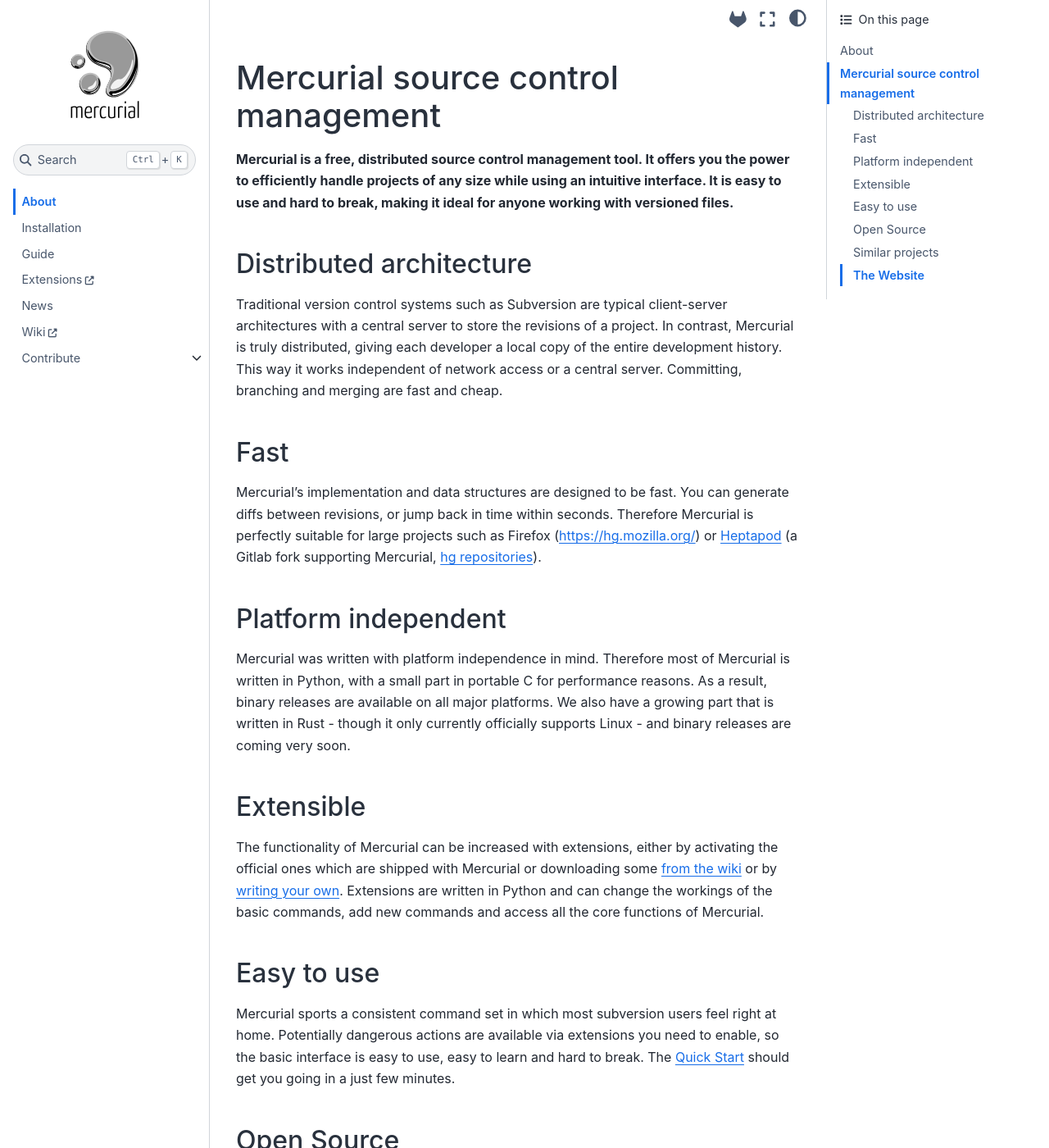
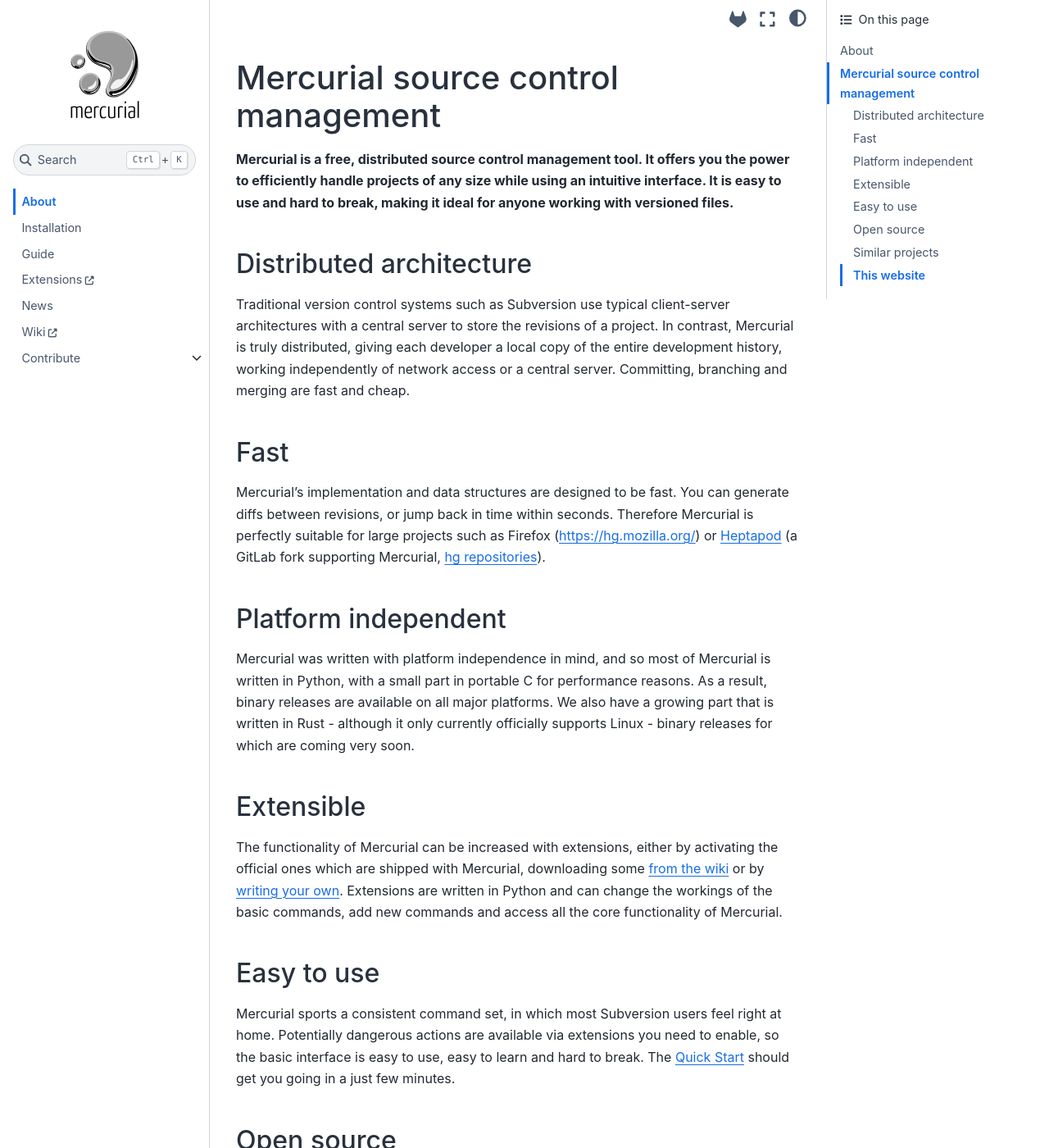
Before and after one commit to paugier/mercurial-scm, a Sphinx documentation site: the page built from source/about.md, in a window 1280 px wide and 1400 px high. Shown: the whole window at 82% size. Built offline with Sphinx 7.4.7 and the Sphinx Book theme 1.1.4, drawn with Linux system fonts in a browser that asks for light colours; pages that are not in the unit, such as notebooks, are missing from menus; the version number is read from the project's files by our own code; some of the changed text lies outside the part shown.

Commit message:
about: grammatical tweaks

```diff
--- a/source/about.md
+++ b/source/about.md
@@ -13,10 +13,10 @@
 
 ## Distributed architecture
 
-Traditional version control systems such as Subversion are typical client-server
+Traditional version control systems such as Subversion use typical client-server
 architectures with a central server to store the revisions of a project. In contrast,
 Mercurial is truly distributed, giving each developer a local copy of the entire
-development history. This way it works independent of network access or a central server.
+development history, working independently of network access or a central server.
 Committing, branching and merging are fast and cheap.
 
 ## Fast
@@ -24,34 +24,34 @@
 Mercurial's implementation and data structures are designed to be fast. You can generate
 diffs between revisions, or jump back in time within seconds. Therefore Mercurial is
 perfectly suitable for large projects such as Firefox (https://hg.mozilla.org/) or
-[Heptapod] (a Gitlab fork supporting Mercurial,
+[Heptapod] (a GitLab fork supporting Mercurial,
 [hg repositories](https://foss.heptapod.net/heptapod/)).
 
 ## Platform independent
 
-Mercurial was written with platform independence in mind. Therefore most of Mercurial is
+Mercurial was written with platform independence in mind, and so most of Mercurial is
 written in Python, with a small part in portable C for performance reasons. As a result,
 binary releases are available on all major platforms. We also have a growing part that is
-written in Rust - though it only currently officially supports Linux - and binary
-releases are coming very soon.
+written in Rust - although it only currently officially supports Linux - binary releases
+for which are coming very soon.
 
 ## Extensible
 
 The functionality of Mercurial can be increased with extensions, either by activating the
-official ones which are shipped with Mercurial or downloading some
+official ones which are shipped with Mercurial, downloading some
 [from the wiki](https://www.mercurial-scm.org/wiki/UsingExtensions) or by
 [writing your own](https://www.mercurial-scm.org/wiki/WritingExtensions). Extensions are
 written in Python and can change the workings of the basic commands, add new commands and
-access all the core functions of Mercurial.
+access all the core functionality of Mercurial.
 
 ## Easy to use
 
-Mercurial sports a consistent command set in which most subversion users feel right at
+Mercurial sports a consistent command set, in which most Subversion users feel right at
 home. Potentially dangerous actions are available via extensions you need to enable, so
 the basic interface is easy to use, easy to learn and hard to break. The
 [Quick Start](./quickstart.md) should get you going in a just few minutes.
 
-## Open Source
+## Open source
 
 Mercurial is free software licensed under the terms of the
 [GNU General Public License Version 2](http://www.gnu.org/licenses/gpl-2.0.txt) or any
@@ -63,9 +63,9 @@
 or [Jujutsu]. Version control systems without a distributed architecture include
 [Subversion] and [CVS].
 
-## The Website
+## This website
 
-The website is a project of the Mercurial community. The source is licensed under GPLv2
+This website is a project of the Mercurial community. The source is licensed under GPLv2
 or later. Feel free to send us patches.
 
 [cvs]: https://www.nongnu.org/cvs/
```
